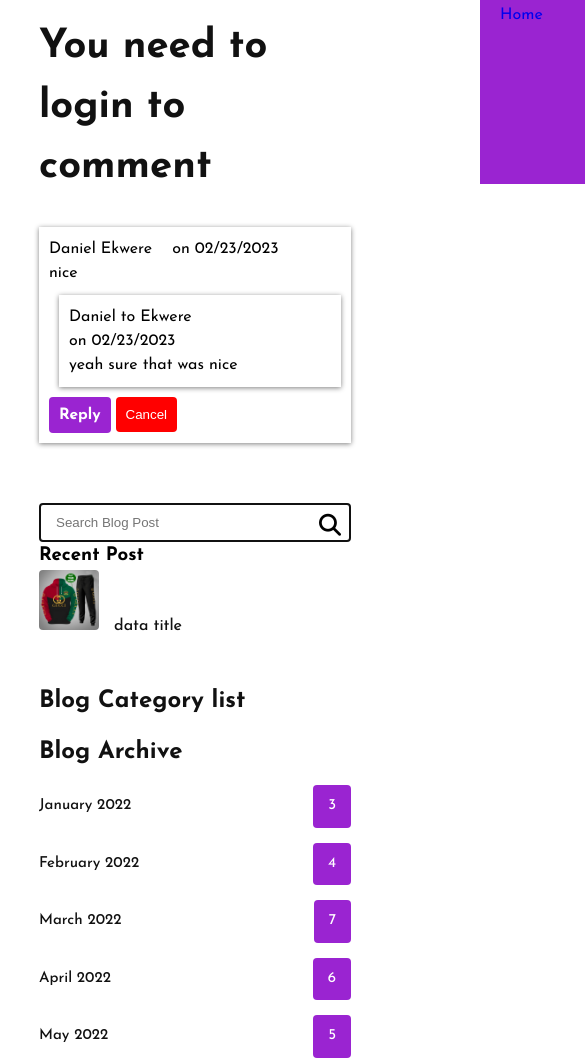
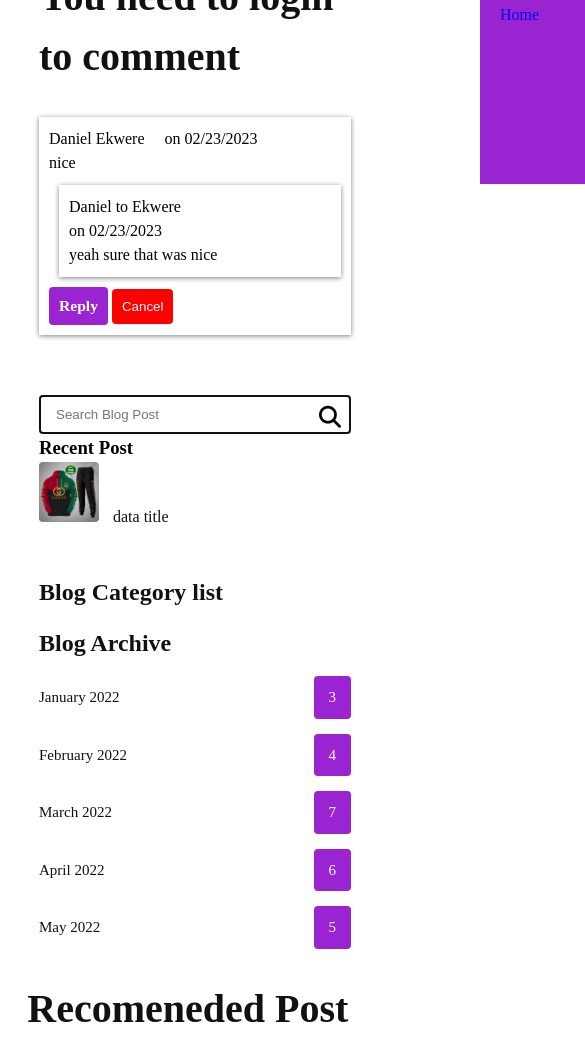
Before and after one commit to DANIEL-EKWERE/audrey-art, a plain HTML site: page post_details.html in a window 390 px wide. Shown: the part 998-2059 px from the top of the page, 585 px wide, since content can reach past the window. Drawn offline with Linux system fonts and the light colour scheme; a script that the page names is missing.

Commit message:
my third commit

```diff
--- a/index.css
+++ b/index.css
@@ -16,7 +16,7 @@ html,body {
 *{
     padding: 0;
     margin: 0;
-    font-family: 'Poppins', sans-serif;
+    font-family: 'Times New Roman', Times, serif;
     list-style: none;
     text-decoration: none;
     box-sizing: border-box;
--- a/post_details.css
+++ b/post_details.css
@@ -19,13 +19,13 @@
 body {
     font-size: 16px;
     font-weight: 400;
-    font-family: 'Josefin Sans', sans-serif;
+    font-family: 'Times New Roman', Times, serif;
     line-height: 1.5;
 }
 
 h1, h2, h3, h4, h5, h6 {
     font-weight: 700;
-    font-family: 'Josefin Sans', sans-serif;
+    font-family: 'Times New Roman', Times, serif;
 }
 
 p {
--- a/video.css
+++ b/video.css
@@ -99,7 +99,7 @@
   }
 
   .logo{
-    font-size: 15px;
+    font-size: 1px;
     font-weight: 700;
 }
 
```
